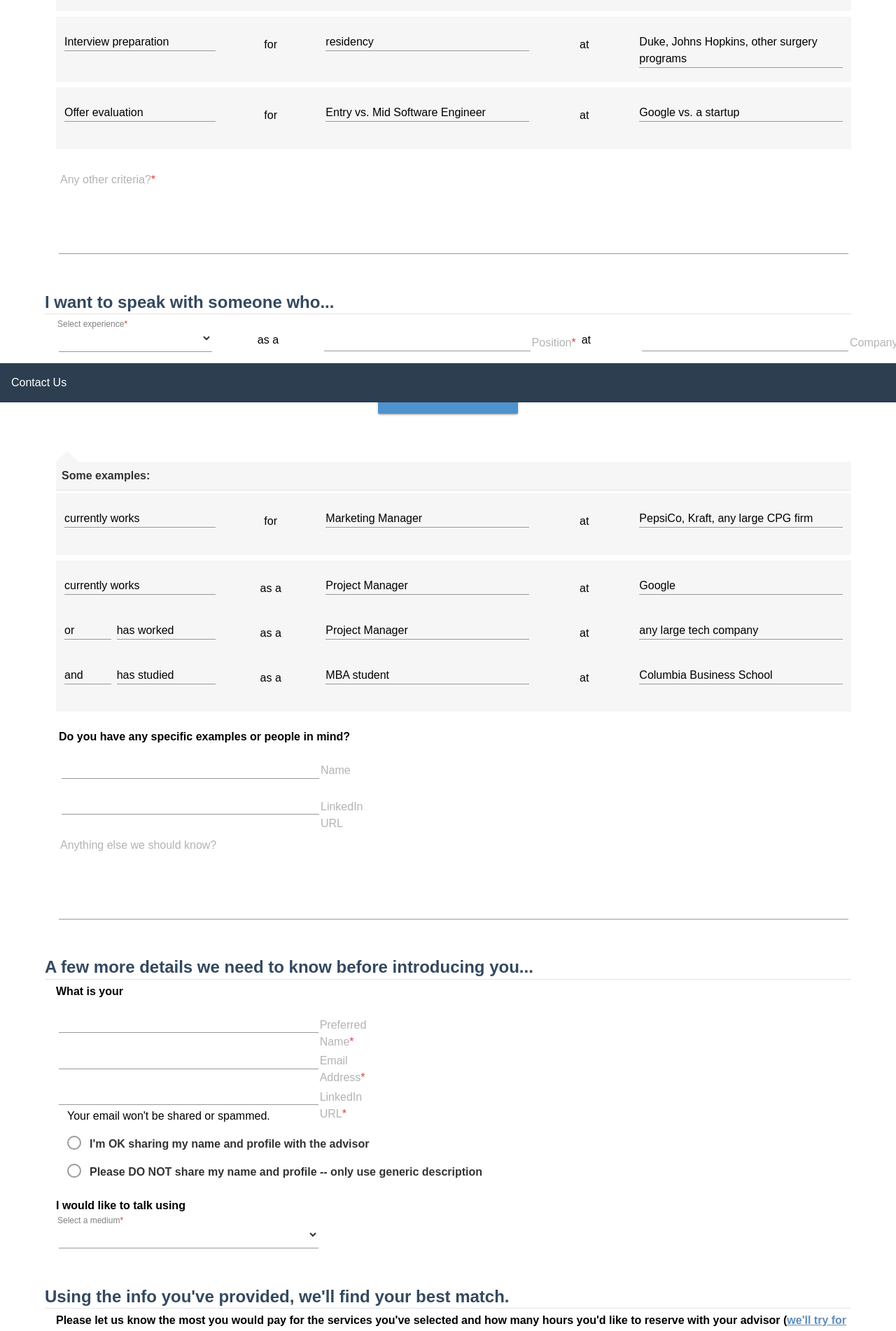
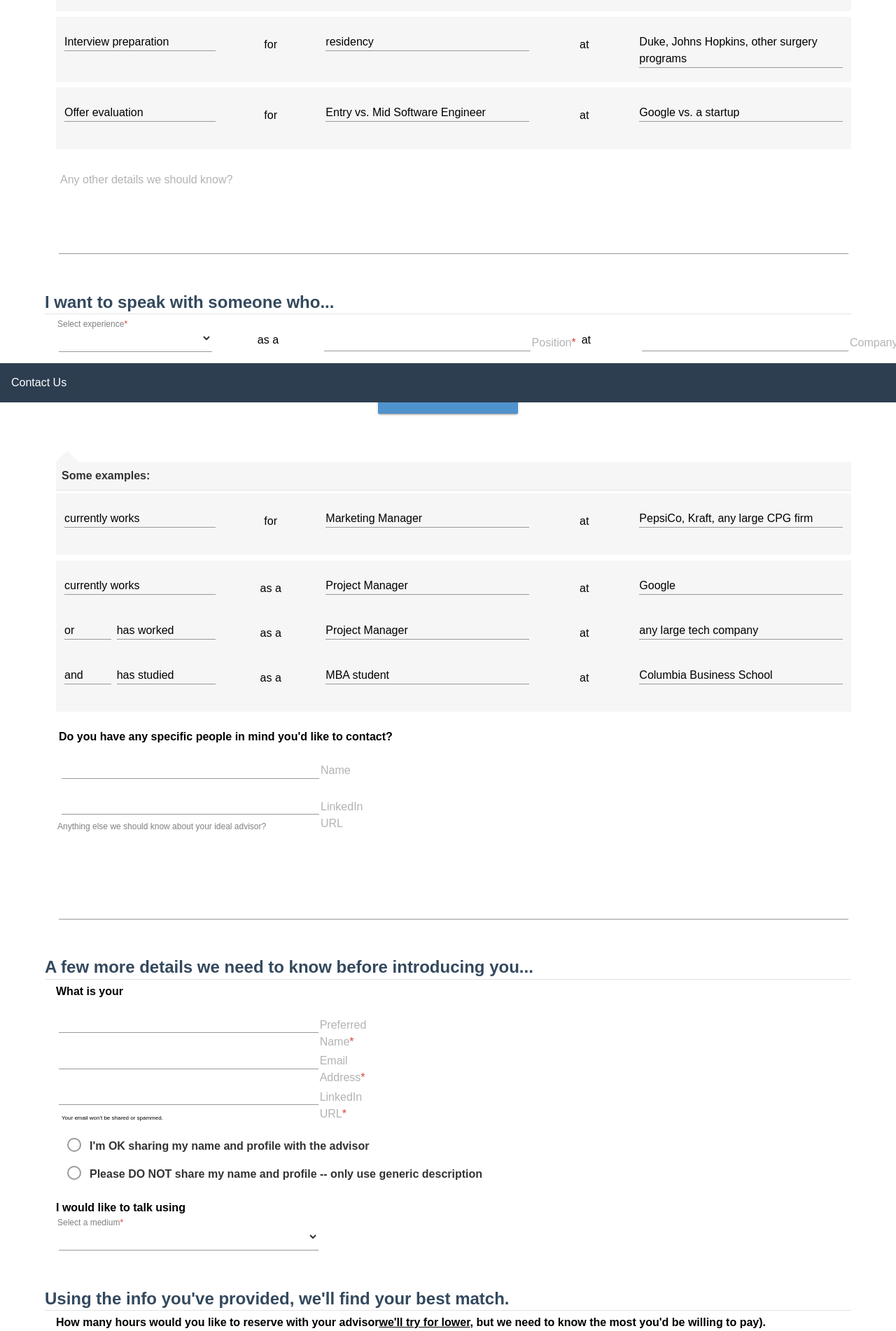
Before and after one commit to monaqvi/monaqvi.github.io, a Jekyll site: the page projects/ten-consumer-price-check/request/index.html, which Jekyll copies as it is, in a window 1280 px wide. Shown: the part 325-2227 px from the top of the page at 70% size. Built offline with Jekyll 4.4.1, drawn with Linux system fonts in a browser that asks for light colours; nearby versions of some CDN libraries; some of the changed text lies outside the part shown.

Commit message:
Nits in form inputs

```diff
--- a/projects/ten-consumer-price-check/css/main.css
+++ b/projects/ten-consumer-price-check/css/main.css
@@ -28,6 +28,10 @@
 
 span.underline {
   text-decoration: underline;
+}
+
+span.shrunk-font {
+  font-size: .5em;
 }
 
 span.emphasize {
--- a/projects/ten-consumer-price-check/request/index.html
+++ b/projects/ten-consumer-price-check/request/index.html
@@ -157,9 +157,9 @@
           </div>
 
           <div class="indented">
-            <fieldset class="form-group" required>
+            <fieldset class="form-group">
               <textarea rows="4" required></textarea>
-              <label class="control-label" for="textarea">Any other criteria?</label><i class="bar"></i>
+              <label class="control-label" for="textarea">Any other details we should know?</label><i class="bar"></i>
             </fieldset>
           </div>
         </section>
@@ -405,7 +405,7 @@
 
           <div class="indented">
             <fieldset class="pure-u-1">
-              <h4 class="no-margin">Do you have any specific examples or people in mind?</h4>
+              <h4 class="no-margin">Do you have any specific people in mind you'd like to contact?</h4>
               <div class="pure-g">
                 <div class="pure-u-1">
                   <fieldset class="pure-u-1 pure-u-md-1-3 form-group">
@@ -425,8 +425,8 @@
 
           <div class="indented">
             <fieldset class="form-group">
-              <textarea rows="4" required></textarea>
-              <label class="control-label" for="textarea">Anything else we should know?</label><i class="bar"></i>
+              <textarea rows="4"></textarea>
+              <label class="control-label" for="textarea">Anything else we should know about your ideal advisor?</label><i class="bar"></i>
             </fieldset>
           </div>
         </section>
@@ -457,7 +457,7 @@
                 </fieldset>
               </div>
               <div class="pure-u-1">
-                <span class="indented">Your email won't be shared or spammed.</span>
+                <span class="indented shrunk-font">Your email won't be shared or spammed.</span>
               </div>
             </div>
           </div>
@@ -503,16 +503,9 @@
             <h2 class="no-margin">Using the info you've provided, we'll find your best match.</h2>
           </legend>
 
-          <h4 class="no-margin indented">Please let us know the most you would pay for the services you've selected and how many hours you'd like to reserve with your advisor (<span class="emphasize underline">we'll try for lower</span>, but we need to know the most you'd be willing to pay).</h4>
+          <h4 class="no-margin indented">How many hours would you like to reserve with your advisor<span class="underline">we'll try for lower</span>, but we need to know the most you'd be willing to pay).</h4>
 
           <div class="indented">
-            <div class="pure-g">
-              <div class="pure-u-1">
-                <fieldset class="pure-u-1 pure-u-md-1-3 form-group" required>
-                  <input type="number" min="0" required/>
-                  <label class="control-label" for="input">Maximum Price</label><i class="bar"></i>
-                </fieldset>
-              </div>
             <div class="pure-u-1">
               <fieldset class="pure-u-1 pure-u-md-1-3 form-group" required>
                 <input type="number" min="0" required/>
@@ -520,18 +513,30 @@
               </fieldset>
             </div>
           </div>
+
+          <br>
+
+          <h4 class="no-margin indented">What is the <span class="underline">most you'd pay</span> for your time with them? (<span class="underline">we'll try for lower</span>, but we need to know the most you'd be willing to pay).</h4>
+
+          <div class="indented">
+            <div class="pure-u-1">
+              <fieldset class="pure-u-1 pure-u-md-1-3 form-group" required>
+                <input type="number" min="0" required/>
+                <label class="control-label" for="input">Maximum price</label><i class="bar"></i>
+              </fieldset>
+            </div>
           </div>
 
           <div class="indented">
-            <fieldset class="form-group" required>
+            <fieldset class="form-group">
               <textarea rows="4" required></textarea>
-              <label class="control-label" for="textarea">Anything else we should know?</label><i class="bar"></i>
+              <label class="control-label" for="textarea">Anything else we should know before introducing you?</label><i class="bar"></i>
             </fieldset>
           </div>
         </section>
 
         <div class="pure-u-1 is-center">
-          <button class="button sm-fill" type="button"><span>Submit</span></button>
+          <button class="button sm-fill" type="button"><span>Connect Me</span></button>
         </div>
       </form>
     </div>
```
Lines whose indentation alone changed are shown as unchanged.
